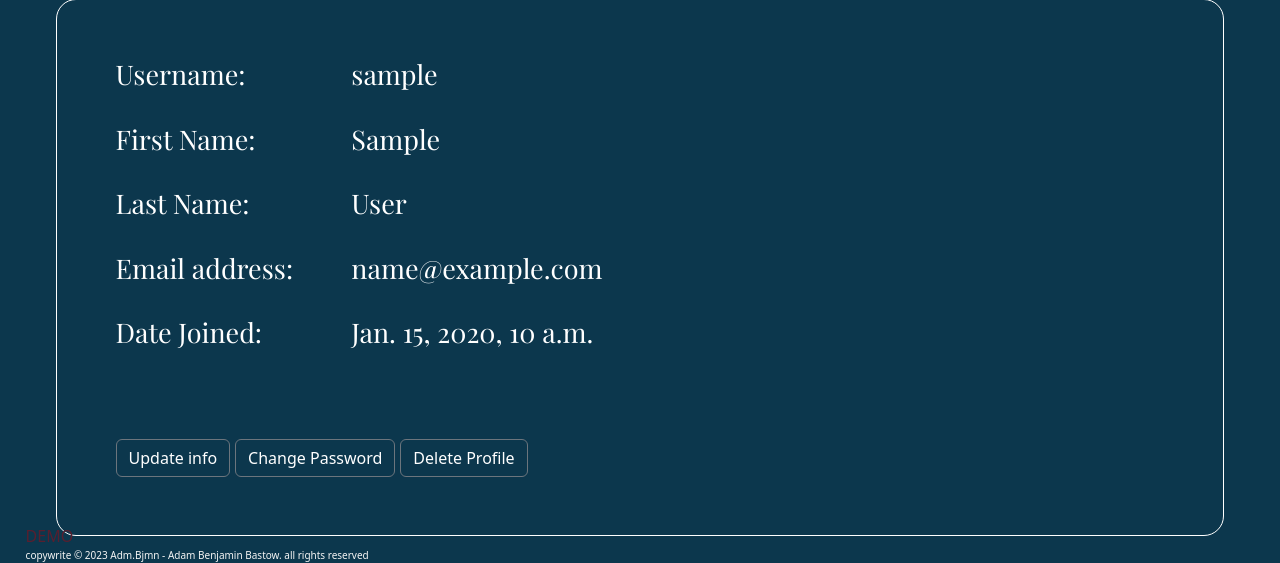
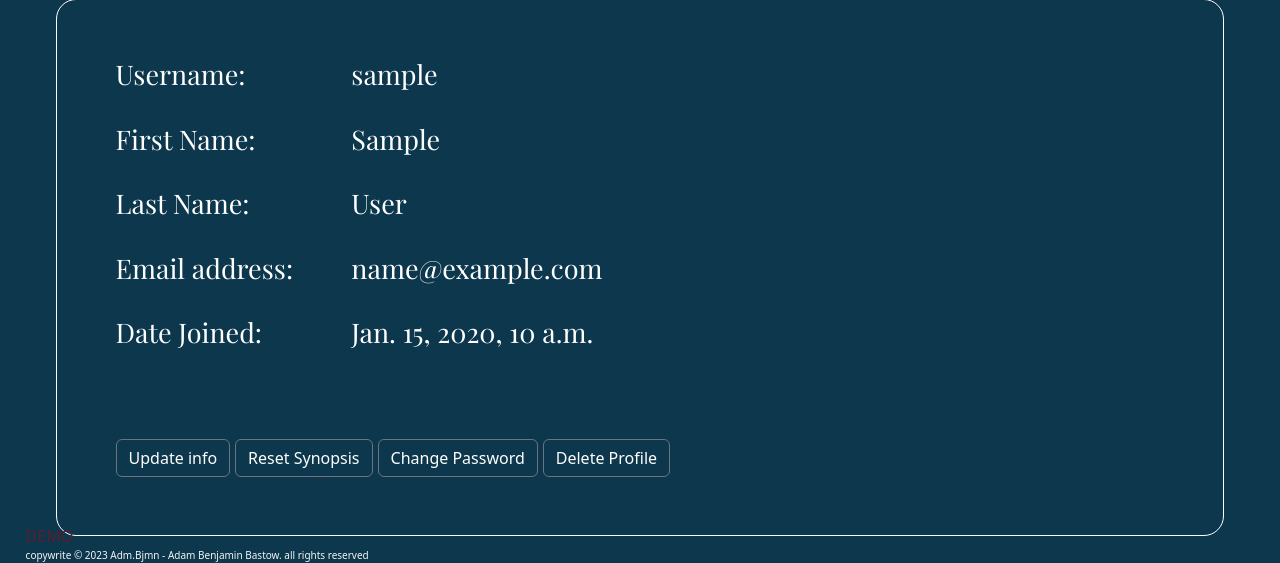
Before and after one commit to adm-bjmn/synopsis, a Django app: page /members/profile/1 in a window 1280 px wide. Shown: the part 237-800 px from the top of the page. Run offline with Django 4.2, Linux system fonts and the light colour scheme; tables that the repository leaves empty hold one stand-in row (values such as "Sample post").

Commit message:
added reset seen_by function for logged in user

```diff
--- a/book_site/config/members/urls.py
+++ b/book_site/config/members/urls.py
@@ -12,5 +12,6 @@ urlpatterns = [
     path('change_password/<user_id>',
          views.change_password, name='change_password'),
     path('delete_user/<user_id>', views.delete_user, name='delete_user'),
+    path('reset_synopsis/<user_id>', views.reset_synopsis, name='reset_synopsis'),
 
 ]
--- a/book_site/config/members/views.py
+++ b/book_site/config/members/views.py
@@ -4,6 +4,7 @@ from django.contrib import messages
 from django.contrib.auth.forms import PasswordChangeForm
 from .forms import RegisterUserForm, EditProfileForm, ChangeUserPassword
 from .models import User
+from synopsis.models import Book
 # Create your views here.
 
 
@@ -90,3 +91,13 @@ def delete_user(request, user_id):
     messages.success(
         request, (f'Your Profile has been deleted.'))
     return redirect('home')
+
+
+def reset_synopsis(request, user_id):
+    user = get_object_or_404(User, id=user_id)
+    seen_books = Book.objects.all().filter(seen_by=user)
+    for book in seen_books:
+        book.seen_by.remove(user)
+    messages.success(
+        request, (f'Your books have been reset.'))
+    return redirect('home')
--- a/book_site/config/templates/members/profile.html
+++ b/book_site/config/templates/members/profile.html
@@ -37,6 +37,10 @@
           info</button></a>
     </div>
     <div class="update-book-button">
+      <a href="{% url 'reset_synopsis' user.id %}"><button type="button" class="btn btn-outline-secondary">Reset Synopsis
+      </button></a>
+    </div>
+    <div class="update-book-button">
       <a href="{% url 'change_password' user.id %}"><button type="button" class="btn btn-outline-secondary">Change
           Password</button></a>
     </div>
--- a/book_site/config/templates/synopsis/synopsis.html
+++ b/book_site/config/templates/synopsis/synopsis.html
@@ -19,7 +19,6 @@
 <section class = 'home-section'>
   {% for book in pages %}
   {% test_tag book.id user.id%}
-{{book.id}}
   {% if messages %}
     <h6>We found {{ total_books }} new realeases in
       {%for i in genre_objs%}
```
